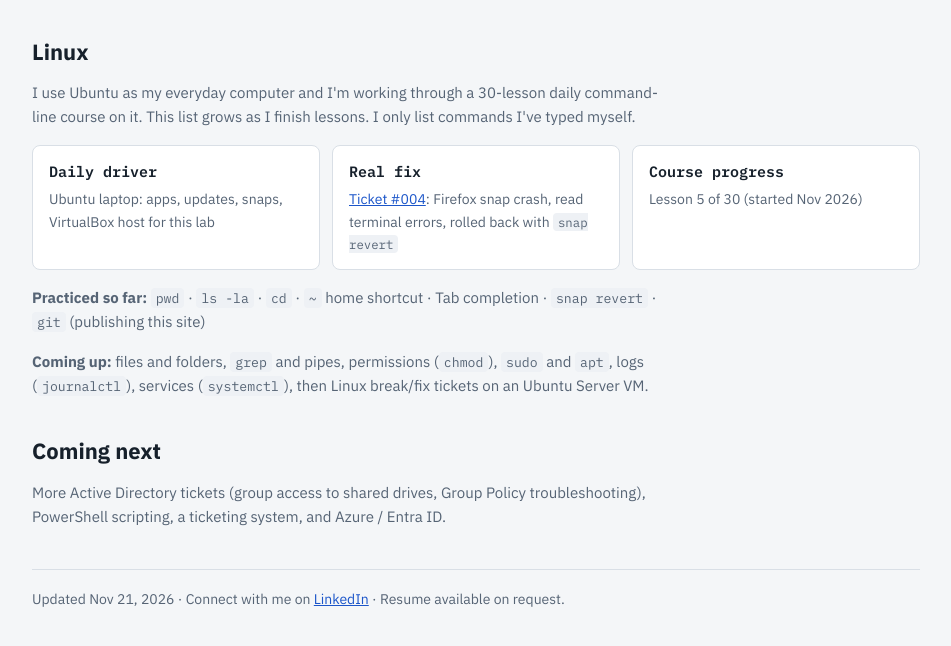
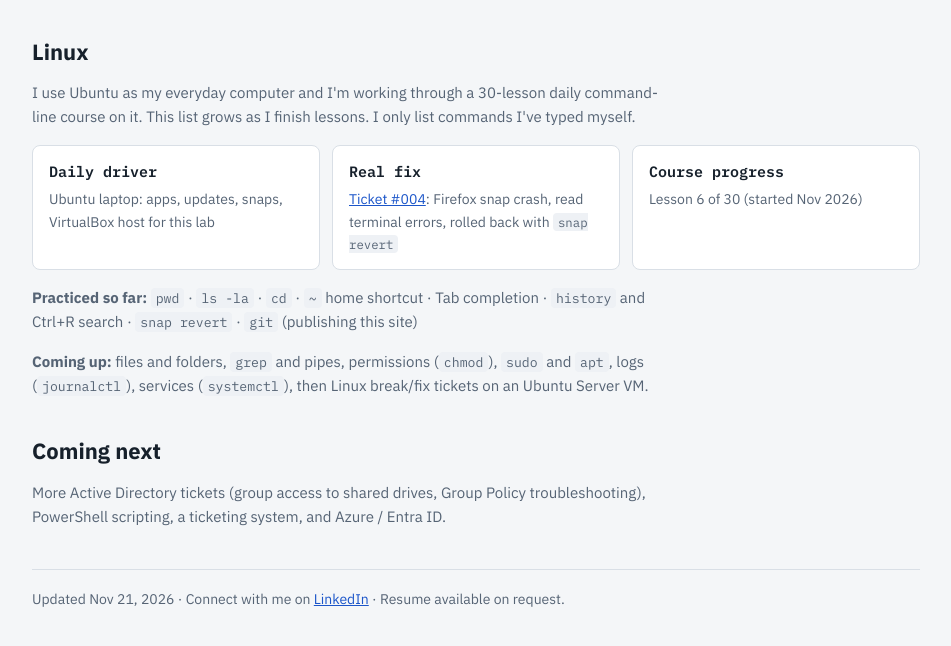
Before and after one commit to oli-it/oli-it.github.io, a plain HTML site: page index.html in a window 1280 px wide. Shown: the part 5820-6466 px from the top of the page, without its empty margins (164-1115 px from the left). Drawn offline with Linux system fonts and the light colour scheme.

Commit message:
Linux progress: lesson 6
Co-Authored-By: Claude Opus 5.5 <noreply@anthropic.com>

```diff
--- a/index.html
+++ b/index.html
@@ -465,9 +465,9 @@ footer { color: var(--muted); font-size: 14px; border-top: 1px solid var(--line)
     <div class="setup">
       <div class="machine"><strong>Daily driver</strong><span>Ubuntu laptop: apps, updates, snaps, VirtualBox host for this lab</span></div>
       <div class="machine"><strong>Real fix</strong><span><a href="#t004">Ticket #004</a>: Firefox snap crash, read terminal errors, rolled back with <code>snap revert</code></span></div>
-      <div class="machine"><strong>Course progress</strong><span>Lesson 5 of 30 (started Nov 2026)</span></div>
+      <div class="machine"><strong>Course progress</strong><span>Lesson 6 of 30 (started Nov 2026)</span></div>
     </div>
-    <p class="section-note"><strong>Practiced so far:</strong> <code>pwd</code> · <code>ls -la</code> · <code>cd</code> · <code>~</code> home shortcut · Tab completion · <code>snap revert</code> · <code>git</code> (publishing this site)</p>
+    <p class="section-note"><strong>Practiced so far:</strong> <code>pwd</code> · <code>ls -la</code> · <code>cd</code> · <code>~</code> home shortcut · Tab completion · <code>history</code> and Ctrl+R search · <code>snap revert</code> · <code>git</code> (publishing this site)</p>
     <p class="section-note"><strong>Coming up:</strong> files and folders, <code>grep</code> and pipes, permissions (<code>chmod</code>), <code>sudo</code> and <code>apt</code>, logs (<code>journalctl</code>), services (<code>systemctl</code>), then Linux break/fix tickets on an Ubuntu Server VM.</p>
   </section>
 
```
